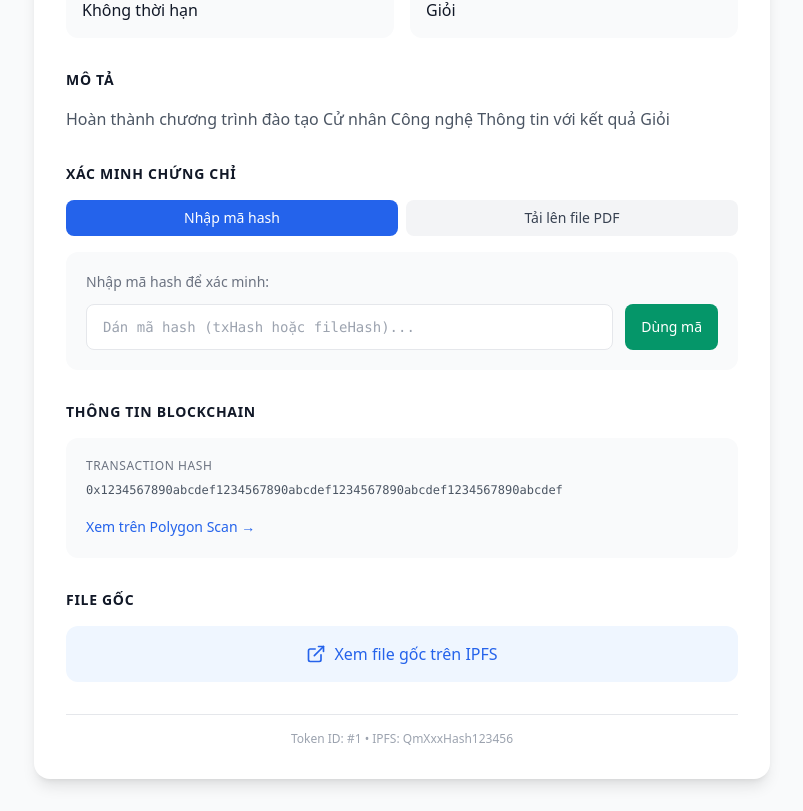
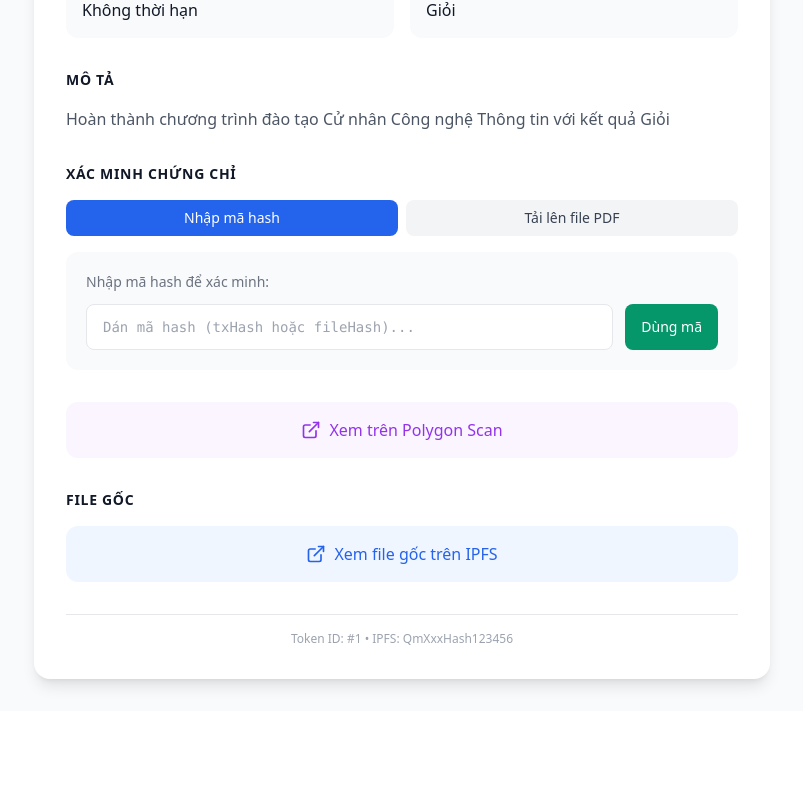
Before and after one commit to Cookiee2106/sbt-credential-student, a Next.js app in the folder frontend/: page /verify/CRED-20240115-ABC123 in a window 1280 px wide. Shown: the part 513-1324 px from the top of the page, without its empty margins (238-1041 px from the left). After the commit the page ends 1224 px from the top, so only its background shows below. Built offline with nearby package versions, Linux system fonts and the light colour scheme; no server answers.

Commit message:
fix card link polygon

```diff
--- a/frontend/src/app/verify/[code]/page.tsx
+++ b/frontend/src/app/verify/[code]/page.tsx
@@ -383,21 +383,15 @@ function VerifyContent() {
             )}
 
             {credential.txHash && (
-              <div>
-                <h2 className="text-sm font-semibold text-gray-900 uppercase tracking-wider mb-4">Thông tin Blockchain</h2>
-                <div className="bg-gray-50 rounded-xl p-5">
-                  <p className="text-gray-500 text-xs uppercase tracking-wider mb-2">Transaction Hash</p>
-                  <p className="text-gray-600 font-mono text-xs break-all mb-4">{credential.txHash}</p>
               <a
                 href={`https://amoy.polygonscan.com/tx/${credential.txHash}`}
                 target="_blank"
                 rel="noopener noreferrer"
-                    className="text-primary hover:underline text-sm"
+                className="flex items-center justify-center gap-2 p-4 bg-purple-50 rounded-xl hover:bg-purple-100 transition-colors"
               >
-                    Xem trên Polygon Scan →
+                <ExternalLink className="h-5 w-5 text-purple-600" />
+                <span className="text-purple-600 font-medium">Xem trên Polygon Scan</span>
               </a>
-                </div>
-              </div>
             )}
 
             {credential.ipfsHash && (
```
Lines whose indentation alone changed are shown as unchanged.
